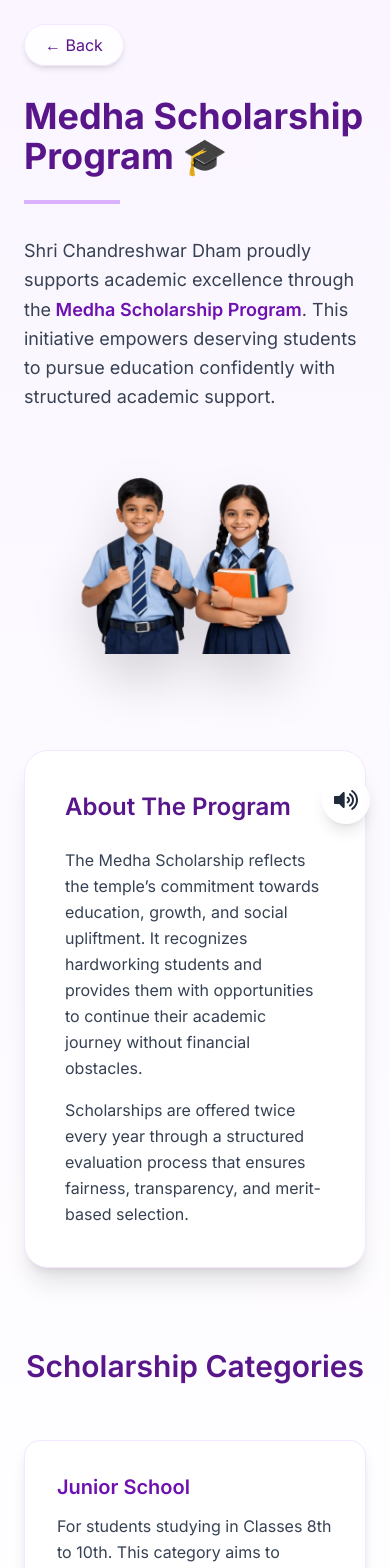
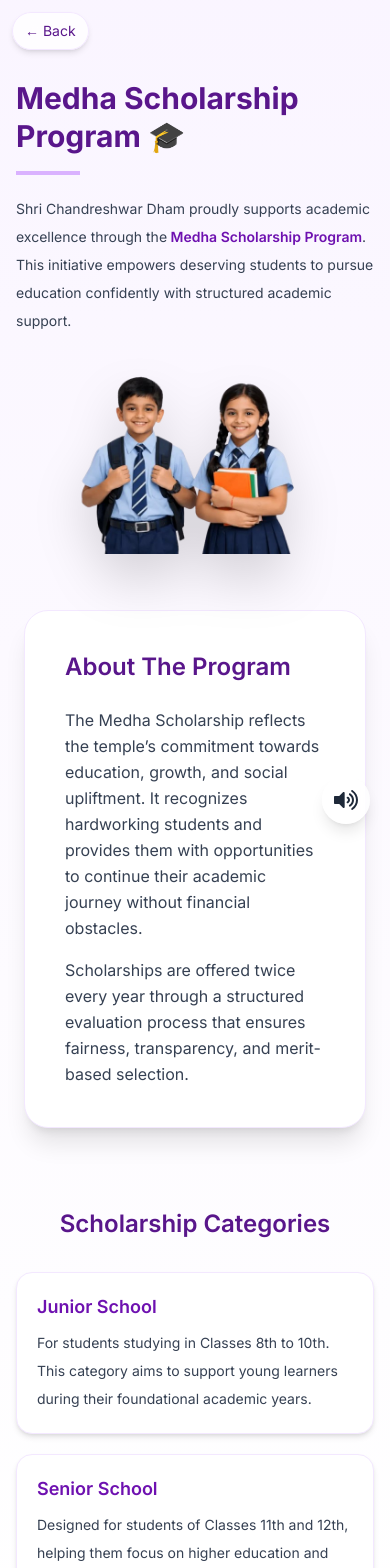
Before and after one commit to PathakAnshika/ShivTempleWebsite, a Next.js app: page /scholarship in a window 390 px wide. Shown: the top 1568 px of the page. Built offline with nearby package versions, Linux system fonts and the light colour scheme.

Commit message:
Upgrade Next.js to fix security vulnerability

```diff
--- a/app/scholarship/page.jsx
+++ b/app/scholarship/page.jsx
@@ -9,17 +9,27 @@ export default function ScholarshipPage() {
   return (
 <main className="bg-gradient-to-b from-purple-50 via-white to-purple-100 text-gray-800">
 
-{/* Back Button */}
 <button
   onClick={() => router.back()}
   className="
-    fixed top-6 left-6 z-50
-    px-5 py-2
-    bg-white/80 backdrop-blur-md
+    fixed
+    top-3 left-3
+    sm:top-6 sm:left-6
+    z-50
+
+    px-3 py-2
+    sm:px-5 sm:py-2
+
+    text-sm sm:text-base
+
+    bg-white/80
+    backdrop-blur-md
     text-purple-900
+
     rounded-full
     shadow-md
     border border-purple-100
+
     hover:bg-white
     hover:shadow-lg
     transition
@@ -29,24 +39,41 @@ export default function ScholarshipPage() {
 </button>
 
    {/* HERO SECTION */}
-<section className="py-24 px-6 max-w-6xl mx-auto">
-  <div className="grid md:grid-cols-2 gap-14 items-center">
+<section className="pt-20 sm:pt-24 pb-14 sm:pb-20 px-4 sm:px-6 max-w-6xl mx-auto">
+  <div className="grid grid-cols-1 md:grid-cols-2 gap-8 sm:gap-14 items-center">
 
     {/* LEFT CONTENT */}
     <div>
       <motion.h1
   initial={{ opacity: 0, y: -40 }}
   animate={{ opacity: 1, y: 0 }}
-        className="text-4xl md:text-5xl font-bold text-purple-900"
+  className="
+    text-3xl
+    sm:text-4xl
+    md:text-5xl
+    font-bold
+    text-purple-900
+    leading-tight
+  "
 >
   Medha Scholarship Program 🎓
 </motion.h1>
 
-      <div className="w-24 h-1 bg-purple-300 mt-6 mb-8"></div>
+      <div className="w-16 sm:w-24 h-1 bg-purple-300 mt-4 sm:mt-6 mb-5 sm:mb-8"></div>
 
-      <p className="text-lg text-gray-700 leading-relaxed">
+     <p
+  className="
+    text-sm
+    sm:text-base
+    md:text-lg
+    text-gray-700
+    leading-7 sm:leading-relaxed
+  "
+>
   Shri Chandreshwar Dham proudly supports academic excellence through the
-        <span className="font-semibold text-purple-800"> Medha Scholarship Program</span>.
+  <span className="font-semibold text-purple-800">
+    {" "}Medha Scholarship Program
+  </span>.
   This initiative empowers deserving students to pursue education
   confidently with structured academic support.
 </p>
@@ -95,12 +122,21 @@ export default function ScholarshipPage() {
       </section>
 
       {/* CATEGORIES */}
-      <section className="pb-24 px-6">
-        <h2 className="text-3xl font-semibold text-purple-900 text-center mb-14">
+    <section className="pb-14 sm:pb-20 md:pb-24 px-4 sm:px-6">
+        <h2
+  className="
+    text-2xl
+    sm:text-3xl
+    font-semibold
+    text-purple-900
+    text-center
+    mb-8 sm:mb-14
+  "
+>
   Scholarship Categories
 </h2>
 
-        <div className="max-w-6xl mx-auto grid md:grid-cols-3 gap-8">
+        <div className="max-w-6xl mx-auto grid grid-cols-1 md:grid-cols-3 gap-5 sm:gap-8">
 
           {/* Card */}
           {[
@@ -120,13 +156,41 @@ export default function ScholarshipPage() {
             <motion.div
               key={i}
               whileHover={{ y: -8 }}
-              className="bg-white p-8 rounded-2xl shadow-lg border border-purple-100"
+              className="
+  bg-white
+  p-5 sm:p-8
+  rounded-2xl sm:rounded-3xl
+
+  border border-purple-100
+
+  shadow-md
+  hover:shadow-xl
+
+  transition-all
+  duration-300
+
+  hover:-translate-y-1
+"
             >
-              <h3 className="text-xl font-semibold text-purple-800 mb-3">
+             <h3
+  className="
+    text-lg
+    sm:text-xl
+    font-semibold
+    text-purple-800
+    mb-2 sm:mb-3
+  "
+>
   {cat.title}
 </h3>
 
-              <p className="text-gray-700 leading-relaxed">
+             <p
+  className="
+    text-gray-700
+    text-sm sm:text-base
+    leading-7
+  "
+>
   {cat.desc}
 </p>
             </motion.div>
```
Lines whose indentation alone changed are shown as unchanged.
